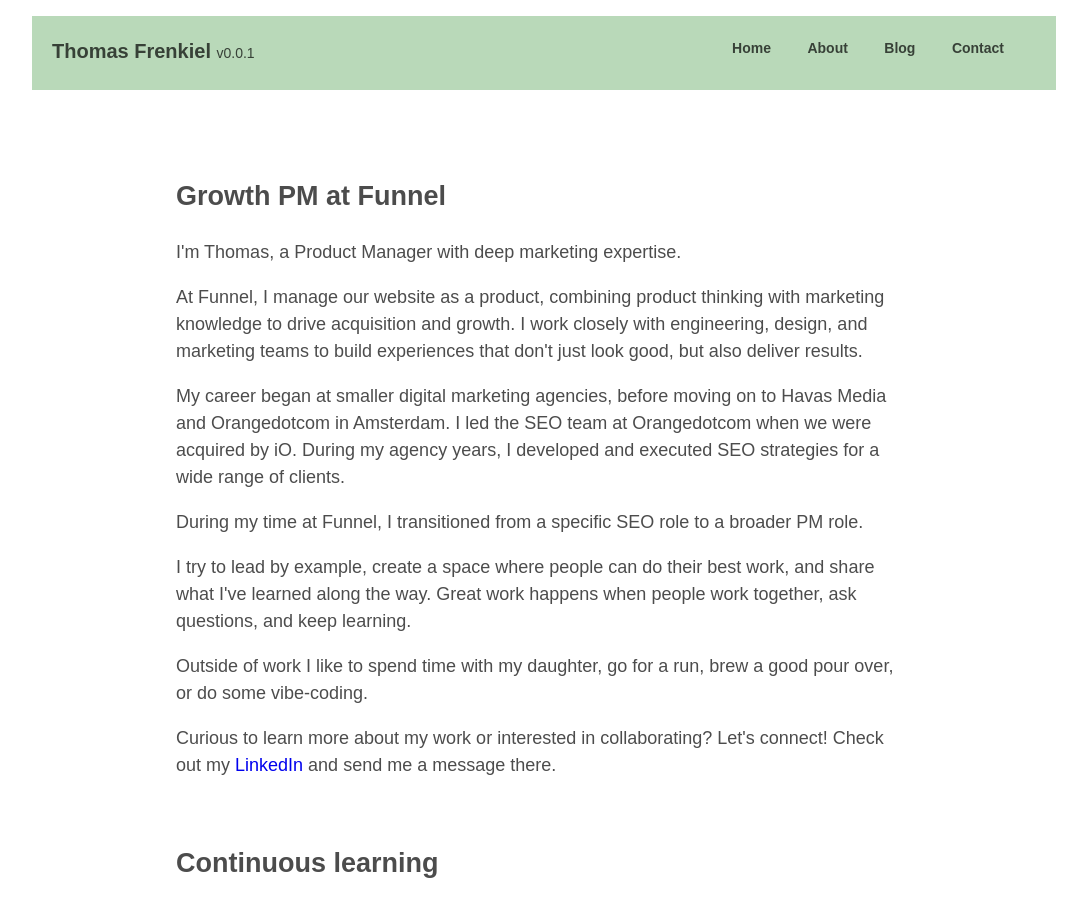
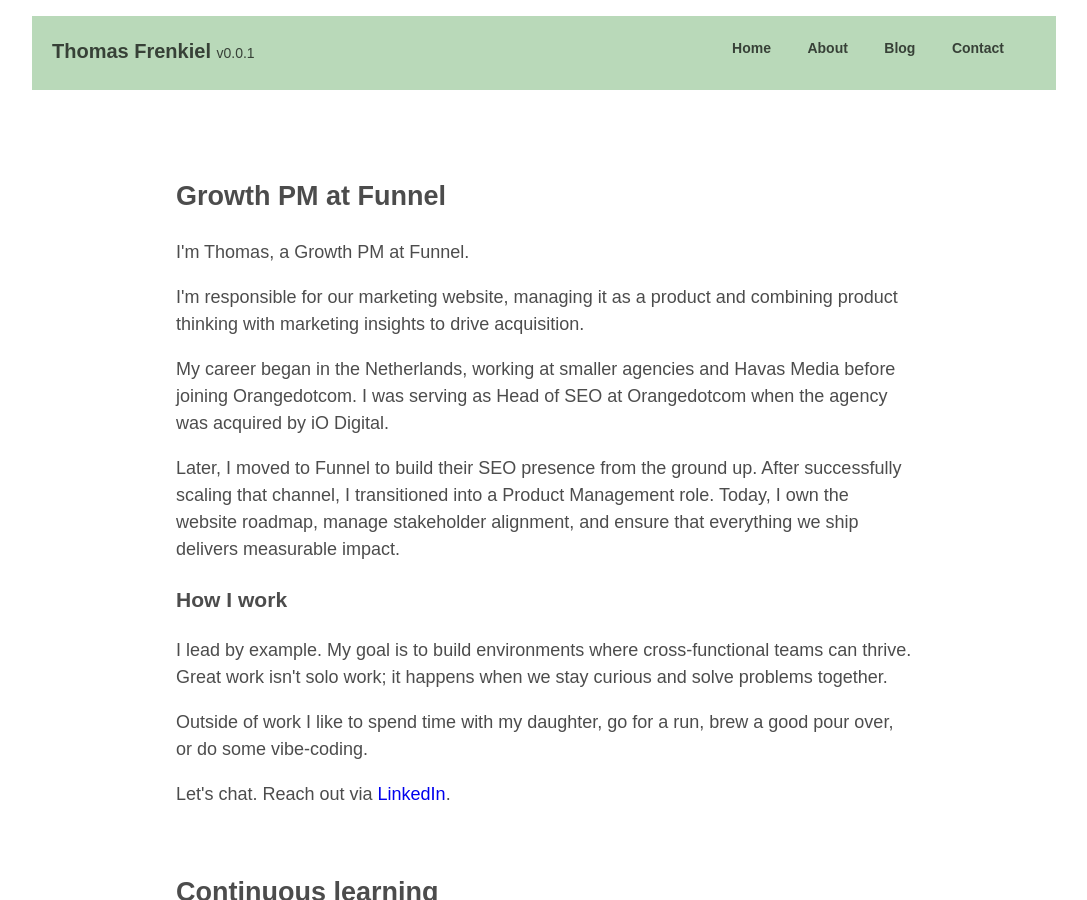
Before and after one commit to tfrenkiel040/website, a Jekyll site: the page built from about.markdown, in a window 1280 px wide and 900 px high. Shown: the whole window, without its empty margins (96-1183 px from the left). Built offline with Jekyll 4.4.1, drawn with Linux system fonts in a browser that asks for light colours.

Commit message:
Update about.markdown

```diff
--- a/about.markdown
+++ b/about.markdown
@@ -8,19 +8,21 @@
 <h2> Growth PM at Funnel</h2>
 
 
-<p>I'm Thomas, a Product Manager with deep marketing expertise.</p>
+<p>I'm Thomas, a Growth PM at Funnel.</p>
 
-<p>At Funnel, I manage our website as a product, combining product thinking with marketing knowledge to drive acquisition and growth. I work closely with engineering, design, and marketing teams to build experiences that don't just look good, but also deliver results.</p>
+<p>I'm responsible for our marketing website, managing it as a product and combining product thinking with marketing insights to drive acquisition.</p>
 
-<p>My career began at smaller digital marketing agencies, before moving on to Havas Media and Orangedotcom in Amsterdam. I led the SEO team at Orangedotcom when we were acquired by iO. During my agency years, I developed and executed SEO strategies for a wide range of clients.</p>
+<p>My career began in the Netherlands, working at smaller agencies and Havas Media before joining Orangedotcom. I was serving as Head of SEO at Orangedotcom when the agency was acquired by iO Digital.</p>
 
-<p>During my time at Funnel, I transitioned from a specific SEO role to a broader PM role.</p>
+<p>Later, I moved to Funnel to build their SEO presence from the ground up. After successfully scaling that channel, I transitioned into a Product Management role. Today, I own the website roadmap, manage stakeholder alignment, and ensure that everything we ship delivers measurable impact.</p>
 
-<p>I try to lead by example, create a space where people can do their best work, and share what I've learned along the way. Great work happens when people work together, ask questions, and keep learning.</p>
+<h3>How I work</h3>
+
+<p>I lead by example. My goal is to build environments where cross-functional teams can thrive. Great work isn't solo work; it happens when we stay curious and solve problems together.</p>
 
 <p>Outside of work I like to spend time with my daughter, go for a run, brew a good pour over, or do some vibe-coding.</p>
 
-<p>Curious to learn more about my work or interested in collaborating? Let's connect! Check out my <a href="https://www.linkedin.com/in/thomasfrenkiel/">LinkedIn</a> and send me a message there.</p>
+<p>Let's chat. Reach out via <a href="https://www.linkedin.com/in/thomasfrenkiel/" target="_blank" rel="noopener noreferrer">LinkedIn</a>.</p>
 
 <h2 class="mt5">Continuous learning</h2>
 
```
